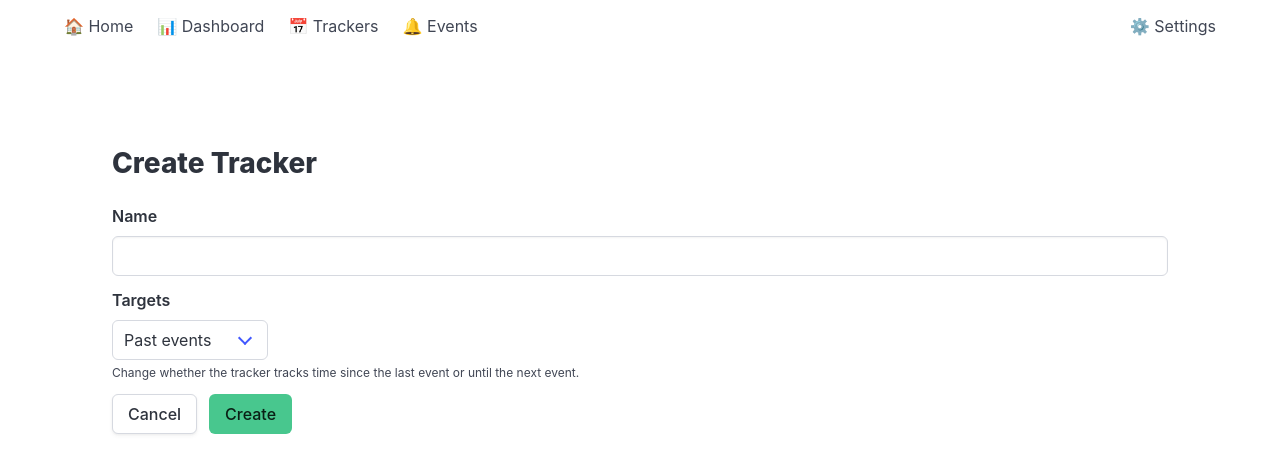
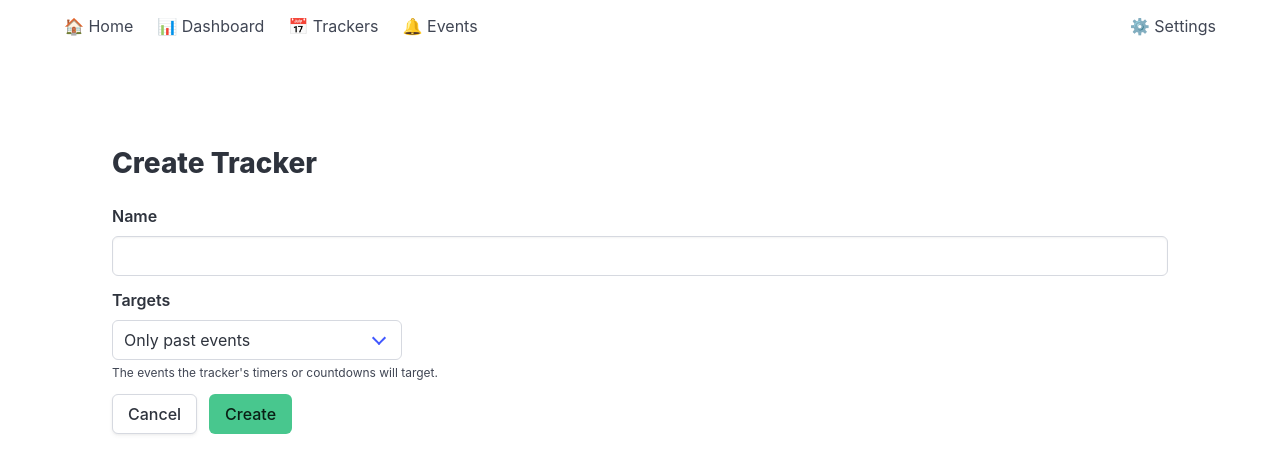
Before and after one commit to anthonyisensee/event-tracker, a React (Create React App) app: page /tracker in a window 1280 px wide. Shown: the top 474 px of the page. Built offline with nearby package versions, Linux system fonts and the light colour scheme.

Commit message:
chore: updates tracker target option terminology
chore: adds default tracker target on import

```diff
--- a/src/IndexedDB/IndexedDB.js
+++ b/src/IndexedDB/IndexedDB.js
@@ -57,7 +57,7 @@ function openDatabase() {
 
                                     putTracker({
                                         ...tracker,
-                                        targets: "Past events"
+                                        targets: "Future events, then past events"
                                     })
                                         .catch(error => console.error(error))
 
--- a/src/Views/Settings.js
+++ b/src/Views/Settings.js
@@ -142,7 +142,10 @@ const Settings = () => {
             // Add every tracker
             data.trackers.forEach(tracker => {
 
-                const promise = addTracker(tracker)
+                const promise = addTracker({
+                    ...tracker,
+                    targets: tracker.targets ?? "Future events, then past events"
+                })
                     .then(trackerId => {
 
                         // Add each event from the tracker
--- a/src/Views/Tracker/Tracker.js
+++ b/src/Views/Tracker/Tracker.js
@@ -229,16 +229,18 @@ const Tracker = () => {
                                 <select
                                     name="Targets"
                                     onChange={(e) => setEditedTracker({...editedTracker, targets: e.target.value})}
-                                    defaultValue={tracker?.targets ?? "Past events"}
+                                    defaultValue={tracker?.targets ?? "Only past events"}
                                 >
-                                    <option value="Past events">Past events</option>
-                                    <option value="Future events">Future events</option>
+                                    <option value="Future events, then past events">Future events, then past events</option>
+                                    <option value="Only past events">Only past events</option>
+                                    <option value="Past events, then future events">Past events, then future events</option>
+                                    <option value="Only future events">Only future events</option>
                                 </select>
                             </div>
                         }
                     </div>
                     {mode !== "view" &&
-                        <div className="help"><p>Change whether the tracker tracks time since the last event or until the next event.</p></div>
+                        <div className="help"><p>The events the tracker's timers or countdowns will target.</p></div>
                     }
                 </div>
                 <div className="field is-grouped">
```
